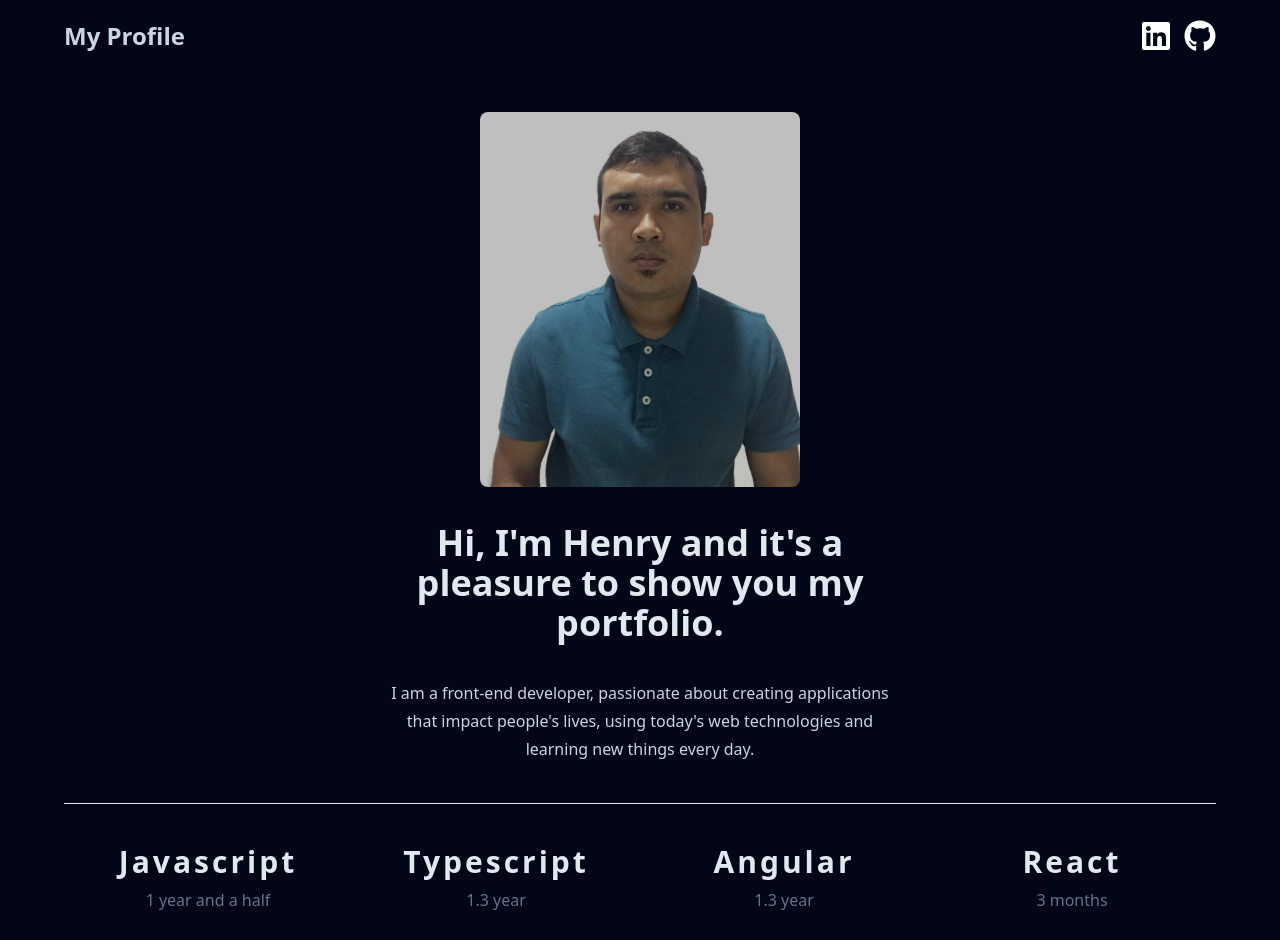
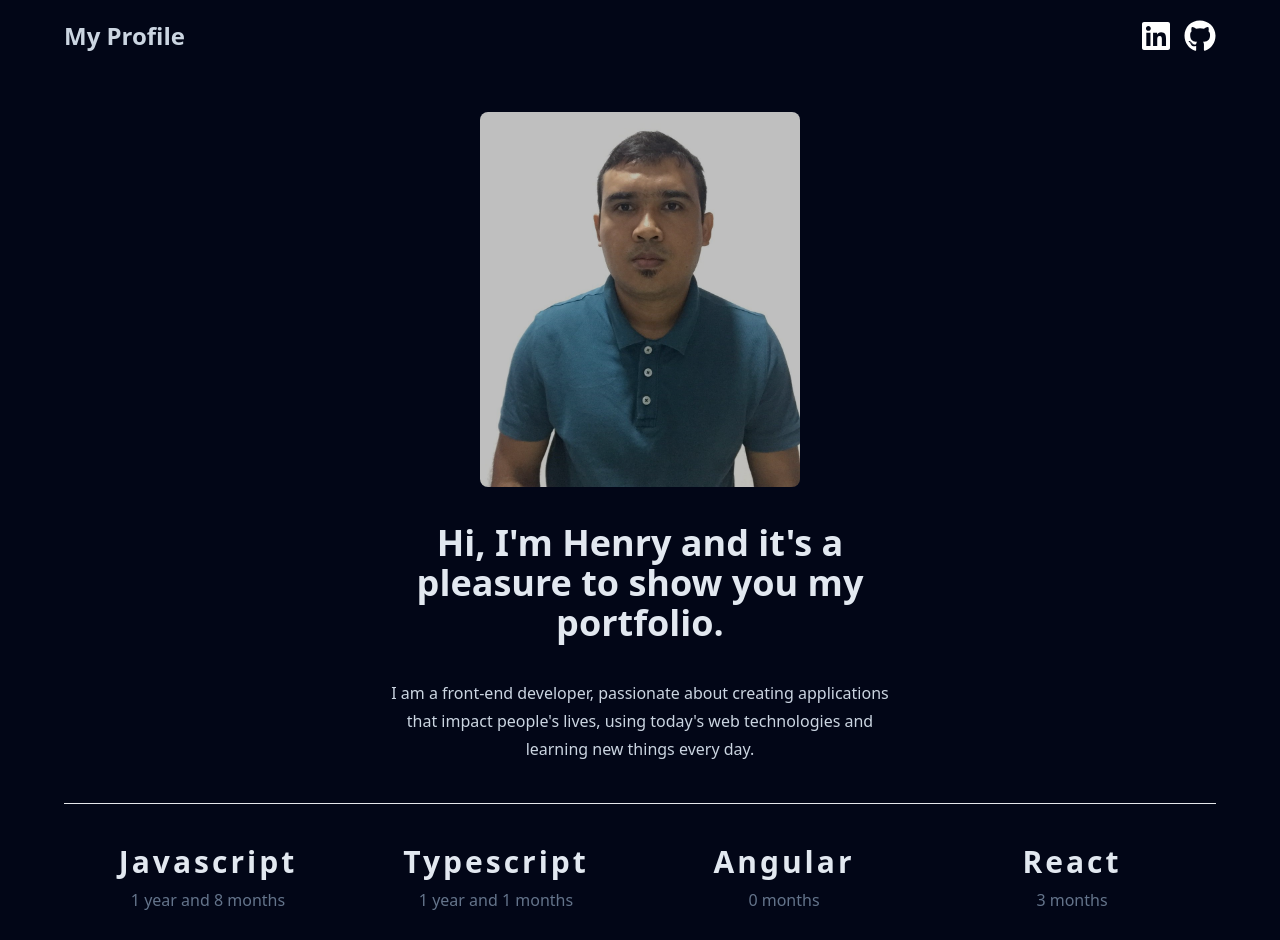
Before and after one commit to HenryAprendo/skills, an Angular app: page / in a window 1280 px wide. Shown: the top 940 px of the page. Built offline with nearby package versions, Linux system fonts and the light colour scheme.

Commit message:
Libreria para el manejo dinamico de fechas, que determina el tiempo de experiencia en cada habilidad

```diff
--- a/package.json
+++ b/package.json
@@ -19,6 +19,7 @@
     "@angular/platform-browser": "^16.0.0",
     "@angular/platform-browser-dynamic": "^16.0.0",
     "@angular/router": "^16.0.0",
+    "date-fns": "^2.30.0",
     "rxjs": "~7.8.0",
     "tslib": "^2.3.0",
     "zone.js": "~0.13.0"
--- a/src/app/app.component.html
+++ b/src/app/app.component.html
@@ -20,7 +20,7 @@
     <ul class="grid grid-cols-1 gap-y-6 md:grid-cols-2 lg:grid-cols-4 md:space-y-0">
       <li class="text-center space-y-2 hover:scale-105" *ngFor="let item of technologiesList">
         <h2 class="text-slate-200 font-semibold text-3xl tracking-widest">{{item.title}}</h2>
-        <p class="text-slate-500 text-base">{{item.experience}}</p>
+        <p class="text-slate-500 text-base">{{calculateDateDifference(item.date)}}</p>
       </li>
     </ul>
   </section>
--- a/src/app/app.component.ts
+++ b/src/app/app.component.ts
@@ -4,6 +4,9 @@ import { RouterOutlet } from '@angular/router';
 import { Technologies, technologies} from './data/skills';
 import { Projects, projects } from './data/projects';
 import { SocialComponent } from './components/social/social.component';
+import {intervalToDuration, differenceInCalendarYears, differenceInCalendarMonths, differenceInYears } from 'date-fns'
+
+
 @Component({
   selector: 'app-root',
   standalone: true,
@@ -17,4 +20,26 @@ export class AppComponent {
 
   projectList = projects.slice();
 
+  calculateDateDifference(start:Date){
+    let value = intervalToDuration({
+      start: start,
+      end: new Date()
+    });
+
+    if(value && value.years && value.months){
+      let years = value.years;
+      let months = value.months;
+
+      if( years > 0 && months > 0){
+        return `${value.years} year and ${value.months} months`
+      } else if(years > 0){
+        return `${value.years} year`;
+      }
+
+    }
+
+    return `${value.months} months`;
+
+  }
+
 }
--- a/src/app/data/skills.ts
+++ b/src/app/data/skills.ts
@@ -2,48 +2,48 @@
 export interface Technologies {
   id: number;
   title: string;
-  experience: string;
+  date: Date
 }
 
 export const technologies:Technologies[] = [
   {
     id: 0,
     title: 'Javascript',
-    experience: '1 year and a half'
+    date: new Date(2021,10)
   },
   {
     id: 1,
     title: 'Typescript',
-    experience: '1.3 year'
+    date: new Date(2022,5)
   },  {
     id: 2,
     title: 'Angular',
-    experience: '1.3 year'
+    date: new Date(2022,6)
   },  {
     id: 3,
     title: 'React',
-    experience: '3 months'
+    date: new Date(2023,3)
   },  {
     id: 4,
     title: 'HTML',
-    experience: '1 year and a half'
+    date: new Date(2021,11)
   },  {
     id: 5,
     title: 'CSS',
-    experience: '1 year and a half',
+    date: new Date(2021,11)
   },  {
     id: 6,
     title: 'TailwindCss',
-    experience: '9 months'
+    date: new Date(2023,0)
   },
   {
     id: 7,
     title: 'Mobile first',
-    experience: '1 years'
+    date: new Date(2022,2)
   },
   {
     id: 8,
     title: 'Java + springboot (fundamentals)',
-    experience: '6 month'
+    date: new Date(2023,5)
   }
 ];
```
Also changed, not shown: 1 other file (tests, documents, lock files or other folders).
